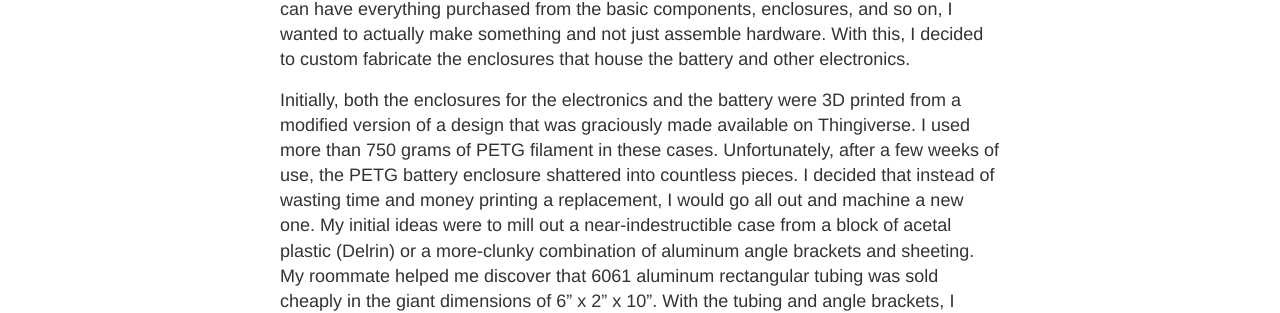
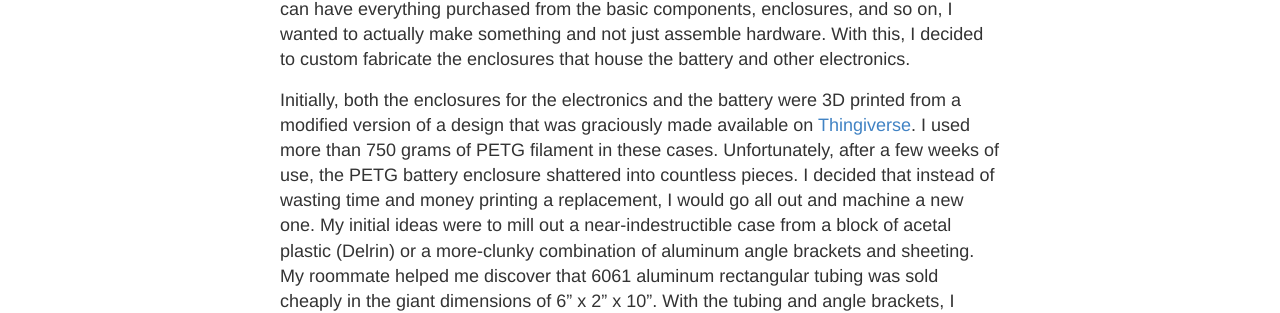
Before and after one commit to bshin100/bshin100.github.io, a Jekyll site: the page built from _posts/2020-10-1-DIY-Electric-Longboard.md, in a window 1280 px wide. Shown: the part 862-1175 px from the top of the page. Built offline with Jekyll 4.4.1, drawn with Linux system fonts in a browser that asks for light colours; some of the changed lines change nothing that is shown; some of the changed text lies outside the part shown.

Commit message:
Add link

```diff
--- a/_posts/2020-10-1-DIY-Electric-Longboard.md
+++ b/_posts/2020-10-1-DIY-Electric-Longboard.md
@@ -15,7 +15,7 @@ There are a few basic components of an electric longboard: the longboard deck, t
 
 There were many decisions to make in terms of the choice of components for power (pretty much how fast it would go and how much torque), such as power transmission, battery size, and more. Careful research brought me to a cost-effective DIY setup involving belt-driven wheels (as opposed to hub motors which live within the wheels) and a 12s (50.4 Volts) Li-Ion Battery capable of about 15 miles of range. While a "DIY" board can have everything purchased from the basic components, enclosures, and so on, I wanted to actually make something and not just assemble hardware. With this, I decided to custom fabricate the enclosures that house the battery and other electronics.
 
-Initially, both the enclosures for the electronics and the battery were 3D printed from a modified version of a design that was graciously made available on Thingiverse. I used more than 750 grams of PETG filament in these cases. Unfortunately, after a few weeks of use, the PETG battery enclosure shattered into countless pieces. I decided that instead of wasting time and money printing a replacement, I would go all out and machine a new one. My initial ideas were to mill out a near-indestructible case from a block of acetal plastic (Delrin) or a more-clunky combination of aluminum angle brackets and sheeting. My roommate helped me discover that 6061 aluminum rectangular tubing was sold cheaply in the giant dimensions of 6" x 2" x 10". With the tubing and angle brackets, I created an enclosure that is clean and extremely durable. I used the Haas CNC Minimills at my university to cut out the designs.
+Initially, both the enclosures for the electronics and the battery were 3D printed from a modified version of a design that was graciously made available on [Thingiverse](https://www.thingiverse.com/thing:3528728). I used more than 750 grams of PETG filament in these cases. Unfortunately, after a few weeks of use, the PETG battery enclosure shattered into countless pieces. I decided that instead of wasting time and money printing a replacement, I would go all out and machine a new one. My initial ideas were to mill out a near-indestructible case from a block of acetal plastic (Delrin) or a more-clunky combination of aluminum angle brackets and sheeting. My roommate helped me discover that 6061 aluminum rectangular tubing was sold cheaply in the giant dimensions of 6" x 2" x 10". With the tubing and angle brackets, I created an enclosure that is clean and extremely durable. I used the Haas CNC Minimills at my university to cut out the designs.
 
 This project is certainly one of my largest and most fun ones. It is also a convenient method of getting around short distances at home or on campus. While it is technically complete, there are always new ideas on improving it. My latest upgrades/upgrades-in-progress are flashlight mounts for night riding visibility.
 
```
